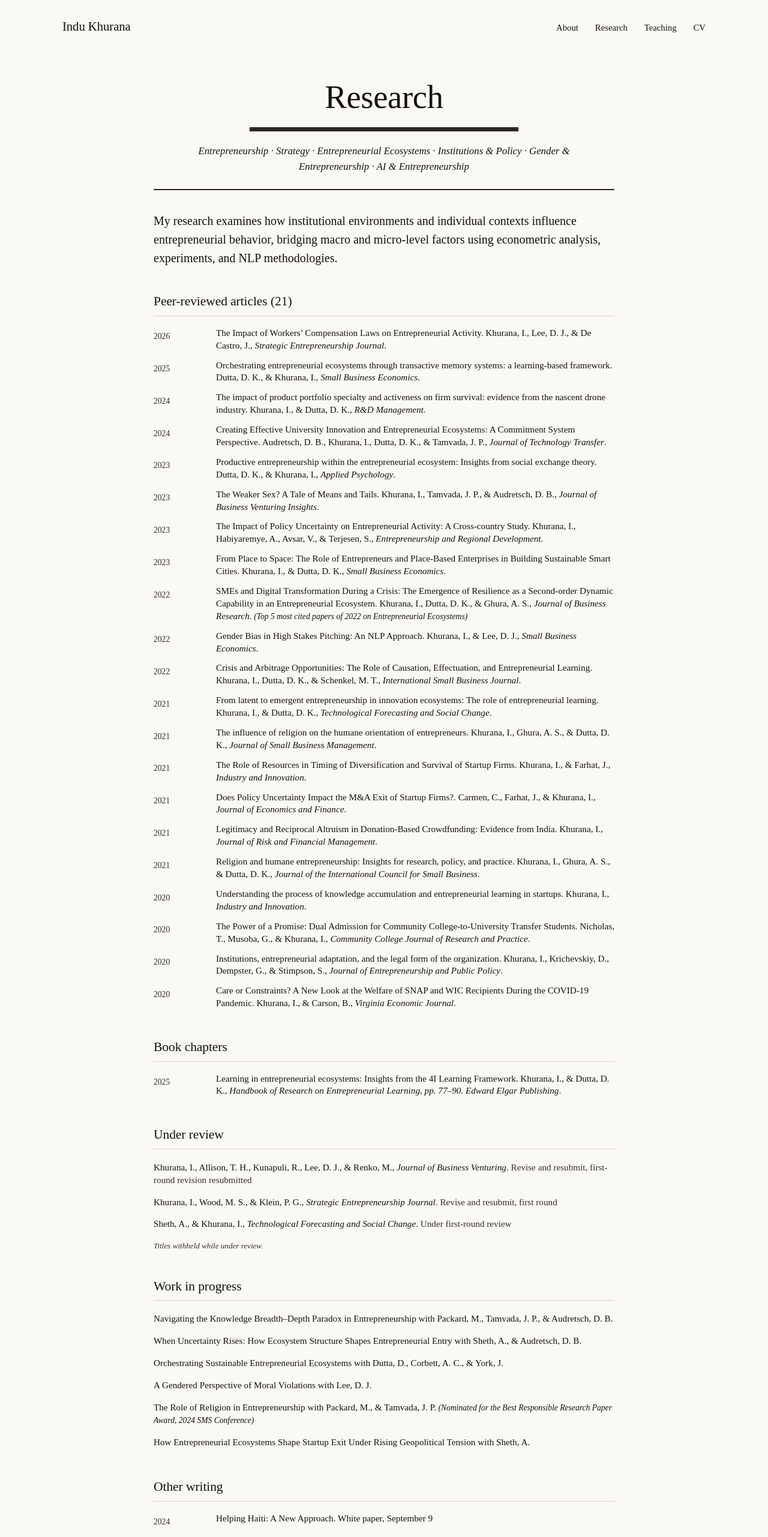
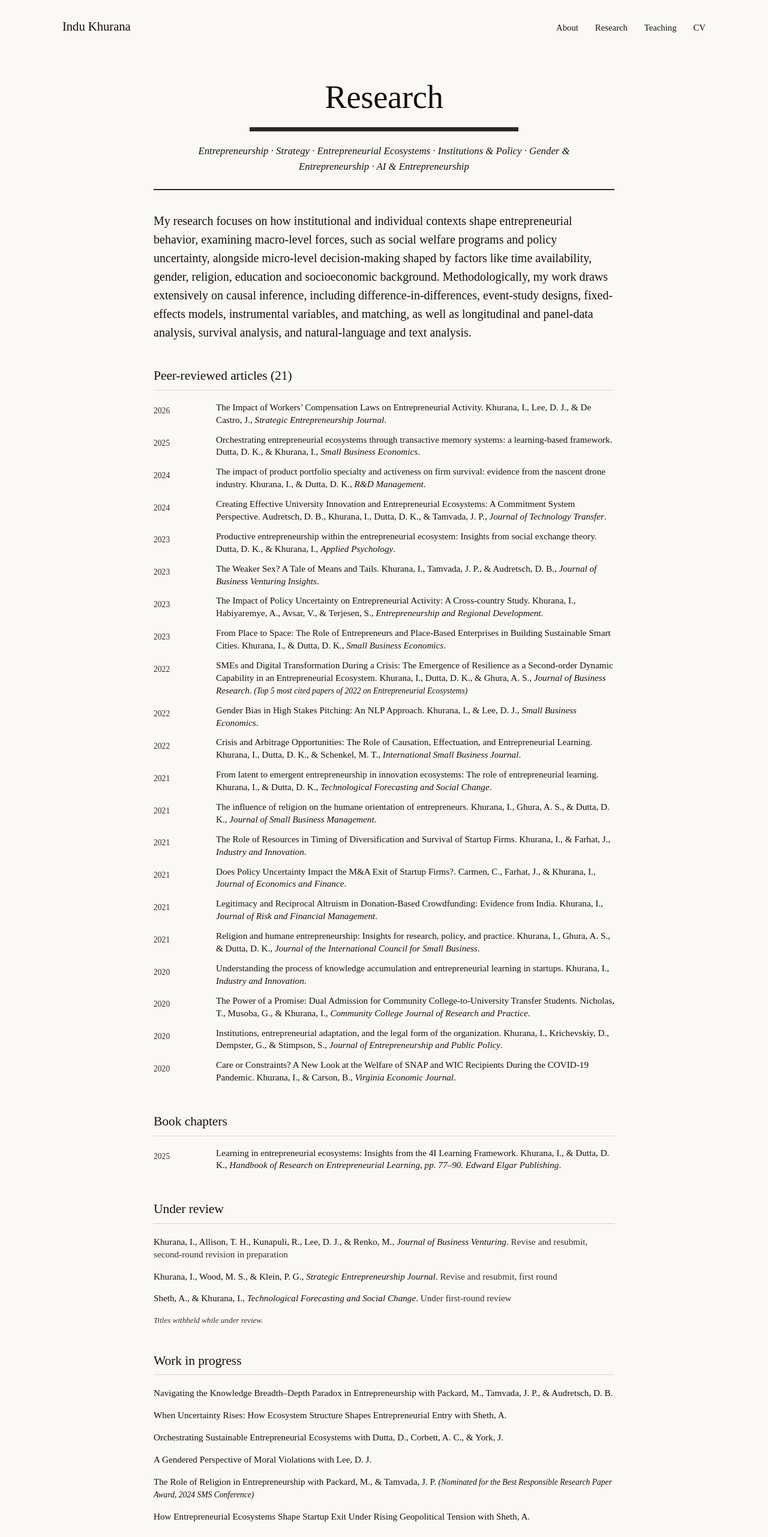
Before and after one commit to Khurana15/Khurana15.github.io, a Next.js app: page /research in a window 1280 px wide. Shown: the top 2562 px of the page at 60% size. Built offline with nearby package versions, Linux system fonts and the light colour scheme.

Commit message:
Refine personal information and research details
Updated tagline and research statement for clarity and detail. Modified under review and in-progress titles to reflect current status.

```diff
--- a/content/site.ts
+++ b/content/site.ts
@@ -13,7 +13,7 @@ export const person = {
   name: "Indu Khurana",
   credential: "Ph.D.",
   // The one-line version of what you do. Shown large on the homepage.
-  tagline: "I study how institutions and context shape who becomes an entrepreneur, and how early-stage firms develop.",
+  tagline: "I study how institutions and context shape who becomes an entrepreneur, and early stage firm dynamics.",
   titles: [
     "Associate Professor of Economics and Business, Hampden-Sydney College",
     "Senior Research Fellow, Institute for Development Strategies, Indiana University Bloomington",
@@ -247,14 +247,14 @@ export const otherPublications = [
 
 // Titles are withheld while manuscripts are under review.
 export const underReview = [
-  { authors: "Khurana, I., Allison, T. H., Kunapuli, R., Lee, D. J., & Renko, M.", venue: "Journal of Business Venturing", status: "Revise and resubmit, first-round revision resubmitted" },
+  { authors: "Khurana, I., Allison, T. H., Kunapuli, R., Lee, D. J., & Renko, M.", venue: "Journal of Business Venturing", status: "Revise and resubmit, second-round revision in preparation" },
   { authors: "Khurana, I., Wood, M. S., & Klein, P. G.", venue: "Strategic Entrepreneurship Journal", status: "Revise and resubmit, first round" },
   { authors: "Sheth, A., & Khurana, I.", venue: "Technological Forecasting and Social Change", status: "Under first-round review" },
 ];
 
 export const inProgress = [
   { title: "Navigating the Knowledge Breadth–Depth Paradox in Entrepreneurship", authors: "with Packard, M., Tamvada, J. P., & Audretsch, D. B." },
-  { title: "When Uncertainty Rises: How Ecosystem Structure Shapes Entrepreneurial Entry", authors: "with Sheth, A., & Audretsch, D. B." },
+  { title: "When Uncertainty Rises: How Ecosystem Structure Shapes Entrepreneurial Entry", authors: "with Sheth, A." },
   { title: "Orchestrating Sustainable Entrepreneurial Ecosystems", authors: "with Dutta, D., Corbett, A. C., & York, J." },
   { title: "A Gendered Perspective of Moral Violations", authors: "with Lee, D. J." },
   { title: "The Role of Religion in Entrepreneurship", authors: "with Packard, M., & Tamvada, J. P.", note: "Nominated for the Best Responsible Research Paper Award, 2024 SMS Conference" },
@@ -266,9 +266,13 @@ export const inProgress = [
 // -----------------------------------------------------------------------------
 
 // Indu's own wording, from her previous Research page. Don't rewrite it.
-export const researchStatement = `My research examines how institutional environments and individual
-  contexts influence entrepreneurial behavior, bridging macro and micro-level factors using
-  econometric analysis, experiments, and NLP methodologies.`;
+export const researchStatement = `My research focuses on how institutional and individual contexts shape entrepreneurial
+   behavior, examining macro-level forces, such as social welfare programs and policy
+   uncertainty, alongside micro-level decision-making shaped by factors like time availability,
+   gender, religion, education and socioeconomic background. Methodologically, my work draws extensively on causal
+inference, including difference-in-differences, event-study designs, fixed-effects models,
+instrumental variables, and matching, as well as longitudinal and panel-data analysis, survival
+analysis, and natural-language and text analysis.`;
 
 export const teachingPhilosophy = [
   `My teaching centers on fostering critical thinking, encouraging creativity, and inspiring
```
